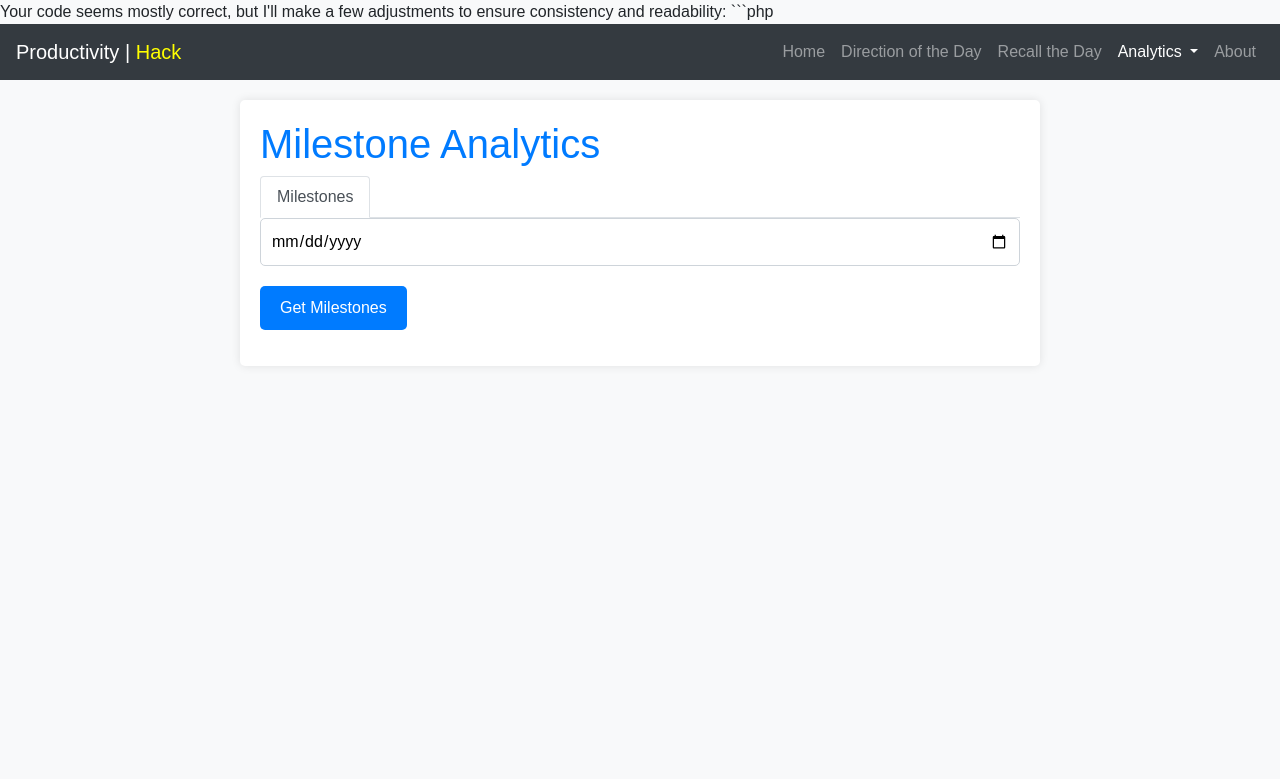
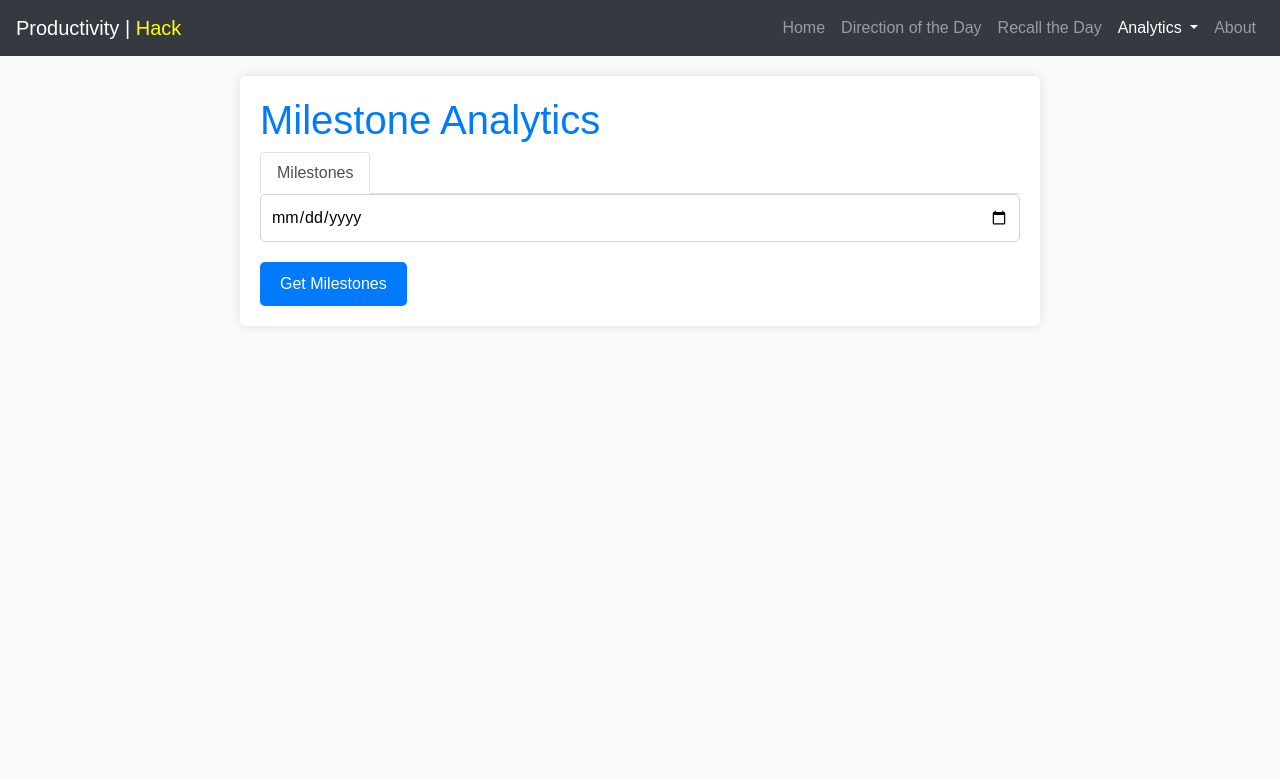
Before and after one commit to Avishka217/ProductivityHack, a PHP site: page /milestoneAnalytics.php in a window 1280 px wide. Shown: the top 779 px of the page. Run offline with PHP 8.4, Linux system fonts and the light colour scheme; some libraries are stand-ins or nearby versions.

Commit message:
milestoneAnalytics.php updated

````diff
--- a/milestoneAnalytics.php
+++ b/milestoneAnalytics.php
@@ -1,6 +1,3 @@
-Your code seems mostly correct, but I'll make a few adjustments to ensure consistency and readability:
-
-```php
 <?php
 // Check if the form is submitted and get the active tab parameter
 $active_tab = isset($_GET['tab']) ? $_GET['tab'] : 'milestones';
````
